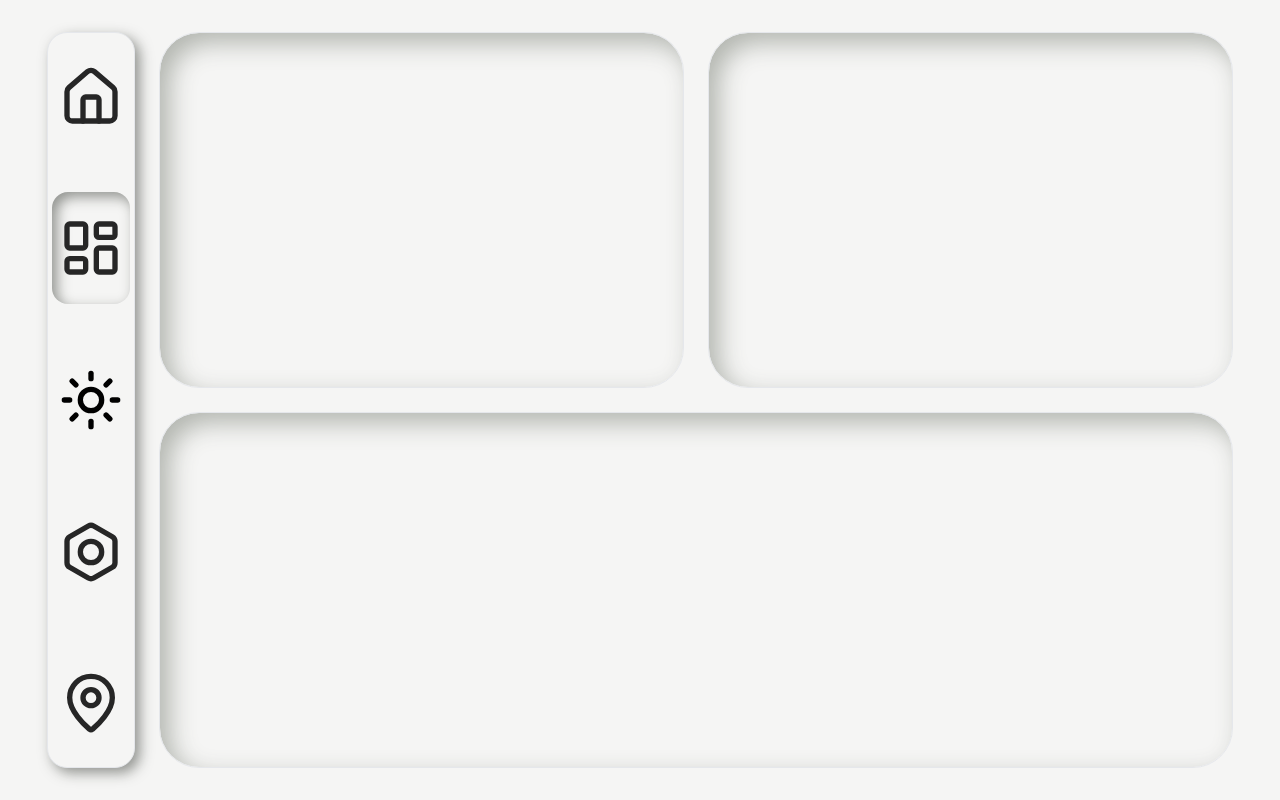
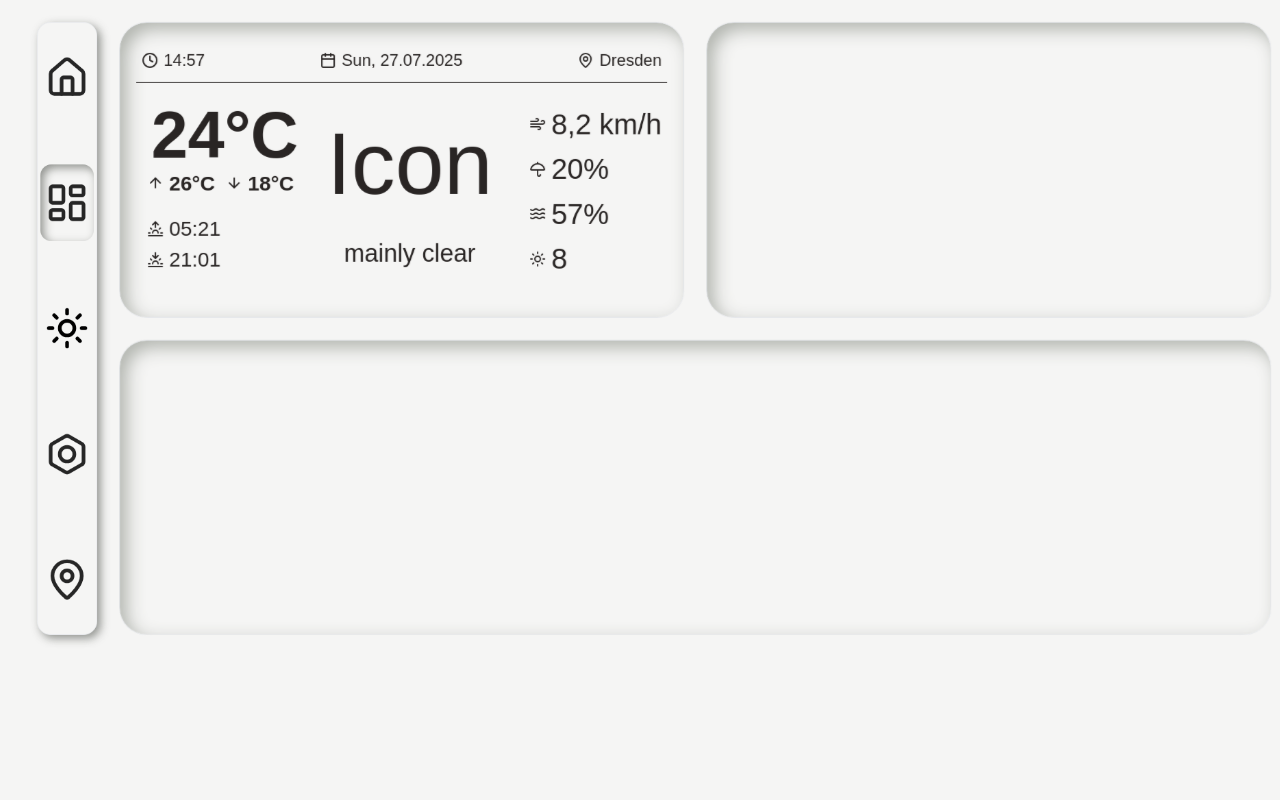
Before and after one commit to Tryx07/weather-dashboard, a React (Create React App) app: page / in a window 1280 px wide. Built offline with nearby package versions, Linux system fonts and the light colour scheme.

Commit message:
feat: adds placeholder text and layout for first WeatherCard and background in darkmode

```diff
--- a/src/App.jsx
+++ b/src/App.jsx
@@ -1,14 +1,14 @@
 import './App.css';
 import {useScaleToFit} from "./hooks/useScaleToFit";
 import DashboardPage from "./pages/DashboardPage";
-import { MIN_WIDTH, MIN_HEIGHT, SAFE_DEFAULT, GAP_DEFAULT } from "./config/layout"
+import { MIN_WIDTH, MIN_HEIGHT } from "./config/layout"
 
 function App() {
-    const scaleToFit = useScaleToFit(MIN_WIDTH, MIN_HEIGHT, 3);
-    const isScaling = scaleToFit < 1;
+    const rawScale = useScaleToFit(MIN_WIDTH, MIN_HEIGHT, 3);
+    const isScaling = rawScale < 1;
 
     return (
-        <div className="relative w-full h-[100svh] overflow-y-auto overflow-x-hidden bg-stone-100 dark:bg-gray-900"
+        <div className="relative w-full h-[100svh] overflow-y-auto overflow-x-hidden bg-stone-100 dark:dark-bg transition-all duration-DEFAULT ease-DEFAULT"
              style={{ scrollbarGutter: 'stable both-edges' }}
         >
             <div
@@ -18,12 +18,11 @@ function App() {
                         : "relative w-full h-full"                          // fluid
                 }
                 style={{
-                    '--SAFE': SAFE_DEFAULT,
-                    '--GAP':  GAP_DEFAULT,
-                    "--SCALE": String(scaleToFit),
+                    '--scale': String(rawScale),
                     width:  isScaling ? MIN_WIDTH  : "100%",
                     height: isScaling ? MIN_HEIGHT : "100%",
-                    transform: isScaling ? "scale(var(--SCALE))" : "none",
+                    transform: isScaling ? `scale(${ rawScale || 1 })` : "none",  // 1 = no-op
+                    willChange: isScaling ? 'transform' : undefined,
                     }}
             >
                 <div className="w-full h-full box-border">
--- /dev/null
+++ b/src/components/IconText.jsx
@@ -0,0 +1,17 @@
+function IconText ({ Icon, IconSize = "5",  Text, classNameWrapper, classNameText = "text-base" }) {
+
+    /* Icon: Name of Lucide Icon  (Curly Brackets e.g. {Clock})
+    *  IconSize: tailwind utilities for width and height with fallback 5 (String)
+    *  Text: text to display (String)
+    *  classNameWrapper: edit tailwind utilities for wrapper div (String)
+    *  classNameText: edit tailwind utilities for text (text-base, -sm, -md, -lg) with fallback "base" (String) */
+
+    return (
+        <div className={`flex items-center gap-2 ${classNameWrapper}`}>
+            <Icon className={`w-${IconSize} h-${IconSize}`} />
+            <span className={`${classNameText}`}>{Text}</span>
+        </div>
+    );
+}
+
+export default IconText;
--- a/src/components/ThemeToggle.jsx
+++ b/src/components/ThemeToggle.jsx
@@ -3,6 +3,7 @@ import { motion, AnimatePresence } from 'framer-motion';
 import { Sun, Moon } from 'lucide-react';
 
 export default function ThemeToggle() {
+
     // initialize darkMode based of localStorage and system-preference
     const [darkMode, setDarkMode] = useState(() => {
         if (typeof window !== 'undefined') {
--- a/src/config/layout.js
+++ b/src/config/layout.js
@@ -1,4 +1,4 @@
-export const MIN_WIDTH = 1280;
-export const MIN_HEIGHT = 720;
+export const MIN_WIDTH = 1866;
+export const MIN_HEIGHT = 959;
 export const SAFE_DEFAULT = "clamp(16px, 2rem, 40px)";
 export const GAP_DEFAULT = "clamp(12px, 1.5rem, 32px)" ;
--- a/src/hooks/useScaleToFit.js
+++ b/src/hooks/useScaleToFit.js
@@ -1,11 +1,12 @@
-import {useEffect, useState} from "react";
+import {useEffect, useState, useRef} from "react";
 
 export function useScaleToFit(minWidth, minHeight, precision = 3) {
     const [scale, setScale] = useState(1);
+    const rAFRef = useRef(0);   // id of current requestAnimationFrame
+    const timeoutRef = useRef(0);    // to prevent many rerenders
 
     useEffect(() => {
 
-        let rAF = 0 ;   // id of current requestAnimationFrame
         const factor = Math.pow(10, precision);     // for calculating roundedScale to defined amount of decimals (precision)
 
         const calculateScale = () => {
@@ -17,16 +18,26 @@ export function useScaleToFit(minWidth, minHeight, precision = 3) {
             setScale(roundedScale);
         }
 
+        const calculateScaleDeferred = () => {
+            // short debounce, so many resizes don't spam rerenders
+            clearTimeout(timeoutRef.current);
+            timeoutRef.current = window.setTimeout(() => {
+                calculateScale();
+            }, 100);
+        };
+
         const onResize = () => {
-            cancelAnimationFrame(rAF);
-            rAF = requestAnimationFrame(calculateScale);    // avoid Resize-Spam
+            cancelAnimationFrame(rAFRef.current);
+            rAFRef.current = requestAnimationFrame(calculateScaleDeferred);    // avoid Resize-Spam
         }
+
         calculateScale();   // executes on start
 
         window.addEventListener("resize", onResize);
 
         return () => {
-            cancelAnimationFrame(rAF);
+            cancelAnimationFrame(rAFRef.current);
+            clearTimeout(timeoutRef.current);
             window.removeEventListener("resize", onResize);
         }
     }, [minWidth, minHeight, precision]);
--- a/src/index.css
+++ b/src/index.css
@@ -1,3 +1,18 @@
 @tailwind base;
 @tailwind components;
 @tailwind utilities;
+
+@layer base {
+    body {
+        @apply font-sans text-base font-normal;
+    }
+}
+
+@layer utilities {
+    .dark-bg {
+        background-image: url("./assets/bg-dark.jpg");
+        background-size: cover;
+        background-position: center;
+        background-repeat: no-repeat;
+    }
+}
--- a/src/pages/DashboardPage.jsx
+++ b/src/pages/DashboardPage.jsx
@@ -1,22 +1,61 @@
 import Navbar from "../components/Navbar/Navbar";
 import WeatherCard from "../components/WeatherCard";
+import IconText from "../components/IconText";
+import { Clock, Calendar, MapPin, ArrowUpIcon, ArrowDown, Sunrise, Sunset, Wind, Umbrella, Waves, Sun } from 'lucide-react';
 
 export default function DashboardPage() {
     return (
-         <div
-             className="
-                h-full w-full
+        <div className=" h-full w-full
                          p-[var(--SAFE,2rem)]
                          grid gap-[var(--GAP,2rem)]
                          [grid-template-columns:clamp(88px,6vw,109px)_minmax(0,1fr)_minmax(0,1fr)]
                          [grid-template-rows:minmax(0,1fr)_minmax(0,1fr)]
                          min-w-0 min-h-0
-                text-stone-900 dark:text-purple-50 transition-colors duration-500"
+                         text-stone-800 dark:text-purple-50
+                         transition-all duration-DEFAULT ease-DEFAULT"
         >
-               <Navbar className="row-span-2 col-start-1 min-w-0 min-h-0" />
-               <WeatherCard className="row-start-1 col-start-2 min-w-0 min-h-0" />
-               <WeatherCard className="row-start-1 col-start-3 min-w-0 min-h-0" />
-               <WeatherCard className="row-start-2 col-start-2 col-span-2 min-w-0 min-h-0" />
+            <Navbar className="row-span-2 col-start-1 min-w-0 min-h-0"/>
+            <WeatherCard className="col-start-2 min-w-0 min-h-0 grid-rows-6 grid-cols-6 p-6">
+                <div title="DateTimeLocation"
+                    className="col-span-6 w-full h-full flex items-center justify-between px-2 border-b dark:border-fuchsia-200/50 border-stone-800">
+                    <IconText Icon={Clock} Text="14:57" classNameText="text-sm" />
+                    <IconText Icon={Calendar} Text="Sun, 27.07.2025" classNameText="text-sm" />
+                    <IconText Icon={MapPin} Text="Dresden" classNameText="text-sm" />
+                </div>
+
+                <div title="Temp"
+                     className="row-start-2 row-span-3 col-span-2 w-full h-full flex flex-col justify-start py-7 px-2">
+                    <span title="CurrentTemp" className="row-span-2 col-span-2 text-8xl font-extrabold">24°C</span>
+                    <div className="h-4" />
+                    <div className="flex items-start gap-4 px-2">
+                        <IconText Icon={ArrowUpIcon} IconSize="9" Text="26°C" classNameWrapper="row-start-3" classNameText="text-md font-bold" />
+                        <IconText Icon={ArrowDown} IconSize="9" Text="18°C" classNameWrapper="row-start-3 col-start-2" classNameText="text-md font-bold" />
+                    </div>
+                </div>
+
+                <div title="Icon"
+                     className="row-start-2 row-span-5 col-start-3 col-span-2 w-full h-full grid items-center py-7 px-5">
+                    <span title="WeatherIcon" className="row-span-4 text-9xl">Icon</span>
+                    <span title="Description" className="row-start-5 row-span-2 text-base">mainly clear</span>
+                </div>
+
+                <div title="Metrics"
+                     className="row-start-2 row-span-5 col-start-5 col-span-2 w-full h-full grid justify-end py-7 px-2">
+                    <IconText Icon={Wind} IconSize="10" Text="8,2 km/h" classNameText="text-lg" />
+                    <IconText Icon={Umbrella} IconSize="10" Text="20%" classNameText="text-lg" classNameWrapper="row-start-2" />
+                    <IconText Icon={Waves} IconSize="10" Text="57%" classNameText="text-lg" classNameWrapper="row-start-3" />
+                    <IconText Icon={Sun} IconSize="10" Text="8" classNameText="text-lg" classNameWrapper="row-start-4" />
+                </div>
+
+                <div title="Sunrise/Sunset"
+                     className="row-start-5 col-span-2 w-full h-full grid justify-start px-4">
+                    <IconText Icon={Sunrise} IconSize="10" Text="05:21" classNameText="text-md" />
+                    <IconText Icon={Sunset} IconSize="10" Text="21:01" classNameText="text-md" />
+                </div>
+
+            </WeatherCard>
+            <WeatherCard className="col-start-3 min-w-0 min-h-0"/>
+            <WeatherCard className="row-start-2 col-start-2 col-span-2 min-w-0 min-h-0"/>
         </div>
     );
 }
--- a/tailwind.config.js
+++ b/tailwind.config.js
@@ -1,8 +1,26 @@
 module.exports = {
-  darkMode: 'class',
-  content: ['./src/**/*.{js,jsx,ts,tsx}', './public/index.html'],
-  theme: {
-    extend: {},
-  },
-  plugins: [],
+    darkMode: 'class', content: ['./src/**/*.{js,jsx,ts,tsx}', './public/index.html'],
+    theme: {
+        extend: {
+            fontFamily: {
+                sans: ['Montserrat', 'sans-serif'],
+            },
+
+            fontSize: {
+                base: "1.5em",
+                sm: "1em",
+                md: "1.25em",
+                lg: "1.75em"
+            },
+
+            transitionDuration: {
+                DEFAULT: "600ms",
+            },
+
+            transitionTimingFunction: {
+                DEFAULT: "cubic-bezier(0.2, 0.8, 0.2, 1)",
+            },
+        },
+    },
+    plugins: [],
 }
```
Also changed, not shown: src/assets/bg-dark.jpg (added). Lines whose indentation alone changed are shown as unchanged.
